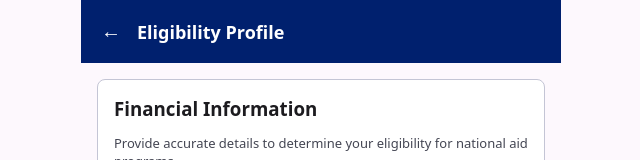
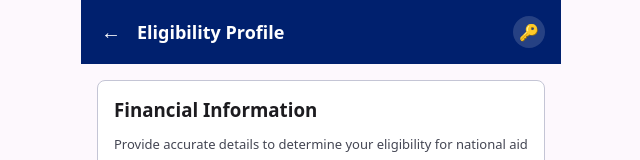
Before and after one commit to wind1020/Rakyat-Helper, a React (Vite) app: page /eligibility in a window 1280 px wide. Shown: the top 160 px of the page, without its empty margins (319-959 px from the left). Built offline with nearby package versions, Linux system fonts and the light colour scheme.

Commit message:
Add profile icon top-right of every screen

```diff
--- a/src/components/Layout.tsx
+++ b/src/components/Layout.tsx
@@ -1,5 +1,6 @@
 import { NavLink, useNavigate } from 'react-router-dom';
 import type { ReactNode } from 'react';
+import { isLoggedIn } from '../storage';
 
 export default function Layout({
   title,
@@ -11,6 +12,7 @@ export default function Layout({
   children: ReactNode;
 }) {
   const navigate = useNavigate();
+  const loggedIn = isLoggedIn();
   return (
     <div className="app-shell">
       <div className="topbar">
@@ -19,7 +21,25 @@ export default function Layout({
             ←
           </button>
         )}
-        <span>{title}</span>
+        <span style={{ flex: 1 }}>{title}</span>
+        <button
+          className="icon-btn"
+          onClick={() => navigate(loggedIn ? '/saved' : '/login')}
+          aria-label="Profile"
+          style={{
+            width: 32,
+            height: 32,
+            borderRadius: '50%',
+            background: 'rgba(255,255,255,0.15)',
+            display: 'flex',
+            alignItems: 'center',
+            justifyContent: 'center',
+            fontSize: 16,
+            padding: 0,
+          }}
+        >
+          {loggedIn ? '👤' : '🔑'}
+        </button>
       </div>
       <div className="screen-content">{children}</div>
       <nav className="bottom-nav">
```
